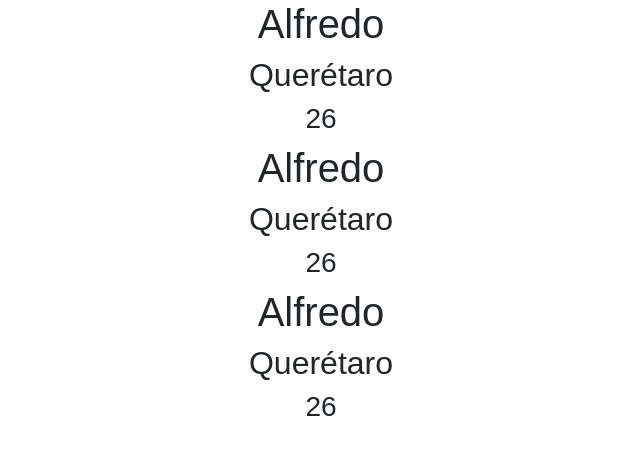
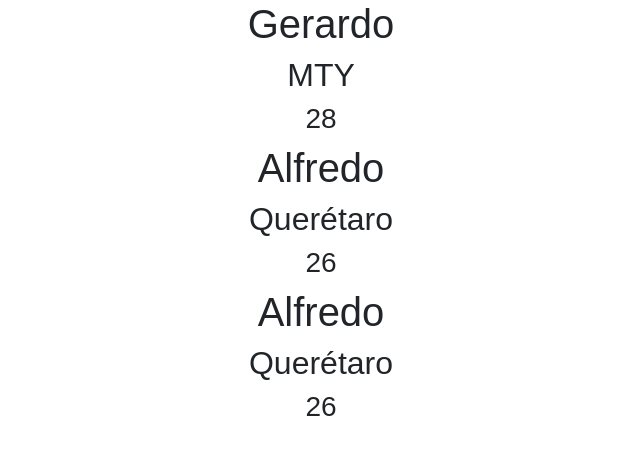
Before and after one commit to fredydeltoro/hello, a React (Create React App) app: page / in a window 1280 px wide. Shown: the top 454 px of the page, without its empty margins (319-959 px from the left). Built offline with nearby package versions, Linux system fonts and the light colour scheme.

Commit message:
Prueba commit Gerardo

```diff
--- a/src/App.js
+++ b/src/App.js
@@ -6,9 +6,9 @@ import Person from './components/Person';
 
 const Nombres = [
   {
-    nombre: 'Alfredo',
-    estado: 'Querétaro',
-    edad: 26
+    nombre: 'Gerardo',
+    estado: 'MTY',
+    edad: 28
   },
   {
     nombre: 'Alfredo',
```
Also changed, not shown: package.json (line endings or trailing spaces).
